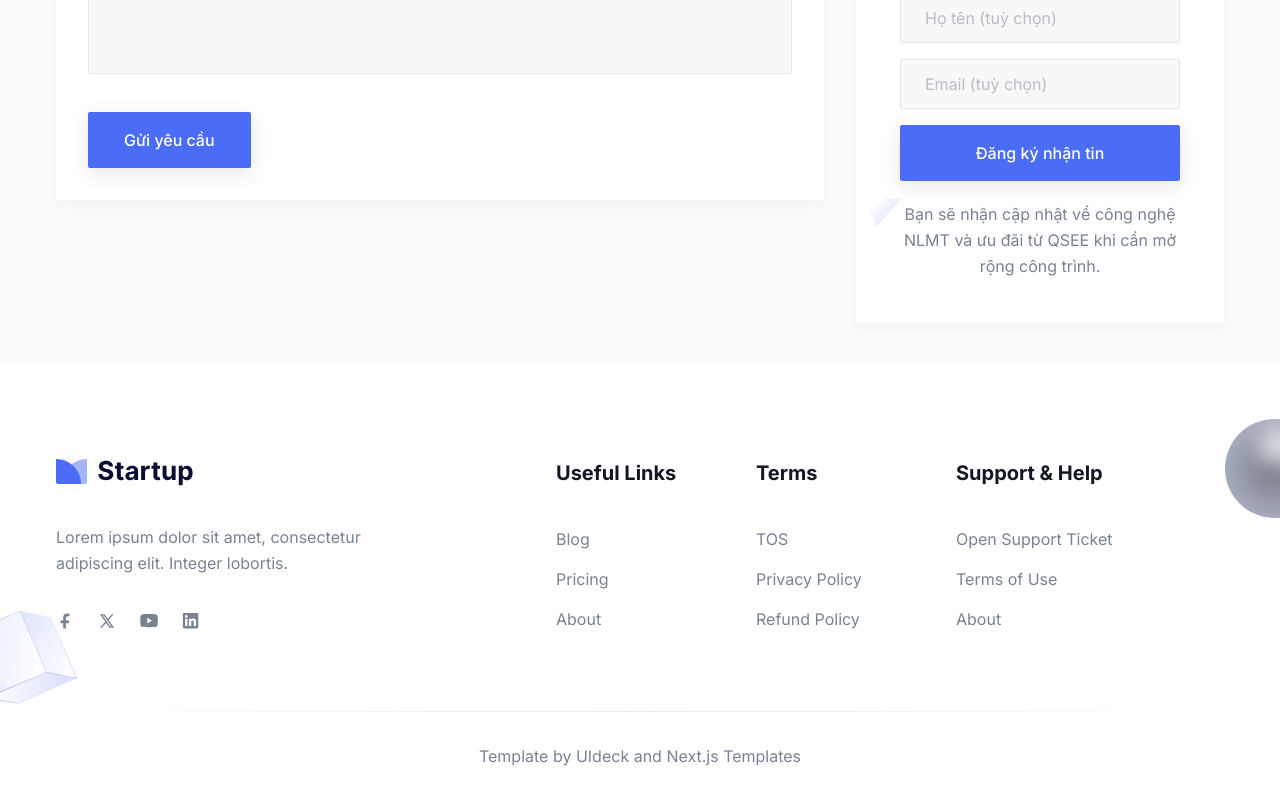
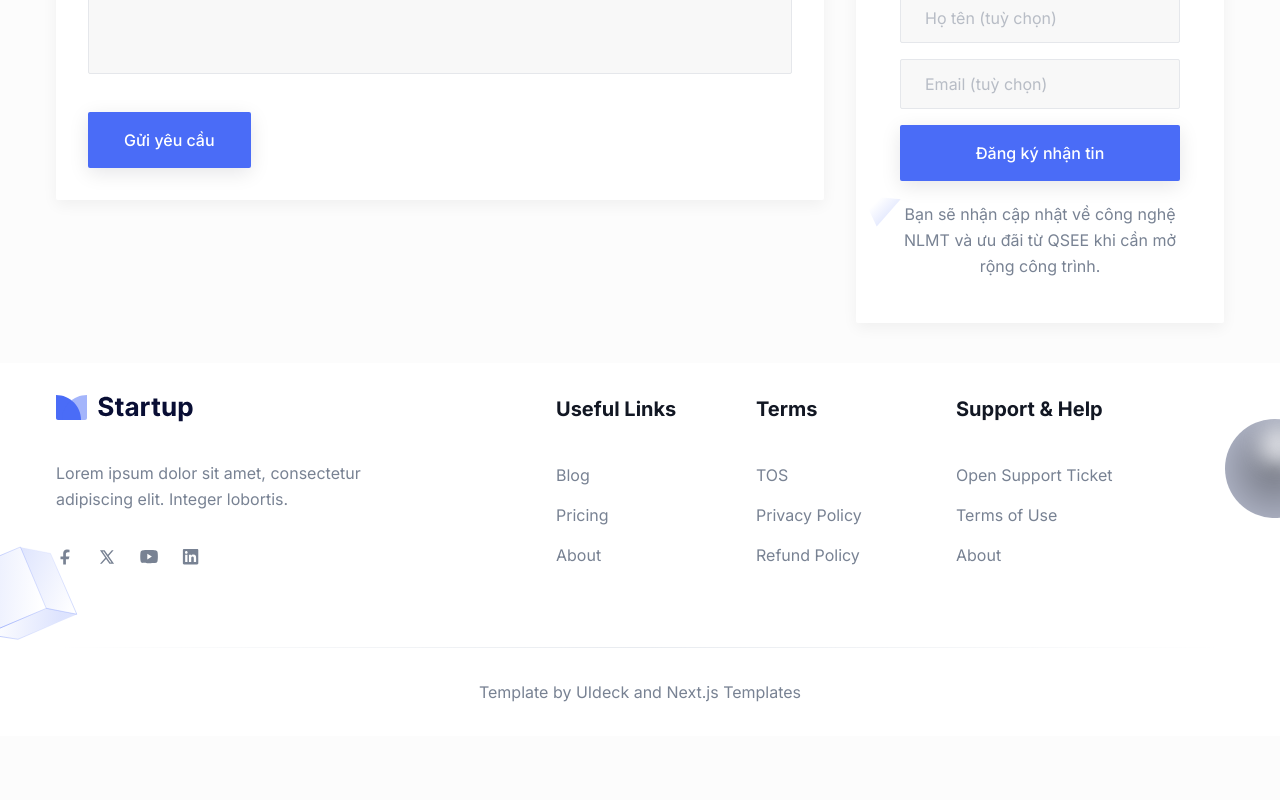
Before and after one commit to pvhuybao/qsee, a Next.js app: page / in a window 1280 px wide. Shown: the part 6260-7060 px from the top of the page. After the commit the page ends 6996 px from the top, so only its background shows below. Built offline with nearby package versions, Linux system fonts and the light colour scheme.

Commit message:
Update content

```diff
--- a/src/components/Footer/index.tsx
+++ b/src/components/Footer/index.tsx
@@ -5,7 +5,7 @@ import Link from "next/link";
 const Footer = () => {
   return (
     <>
-      <footer className="dark:bg-gray-dark relative z-10 bg-white pt-16 md:pt-20 lg:pt-24">
+      <footer className="dark:bg-gray-dark relative z-10 bg-white pt-8">
         <div className="container">
           <div className="-mx-4 flex flex-wrap">
             <div className="w-full px-4 md:w-1/2 lg:w-4/12 xl:w-5/12">
```
